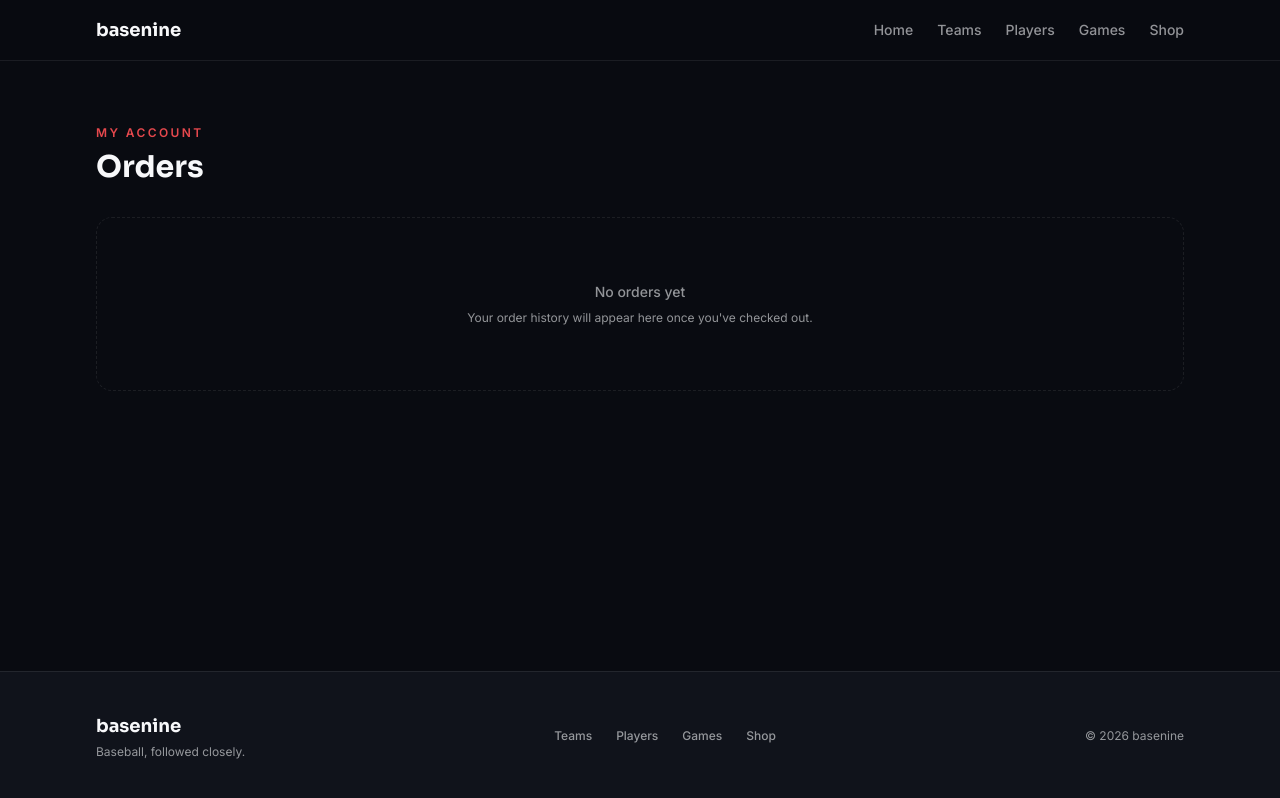
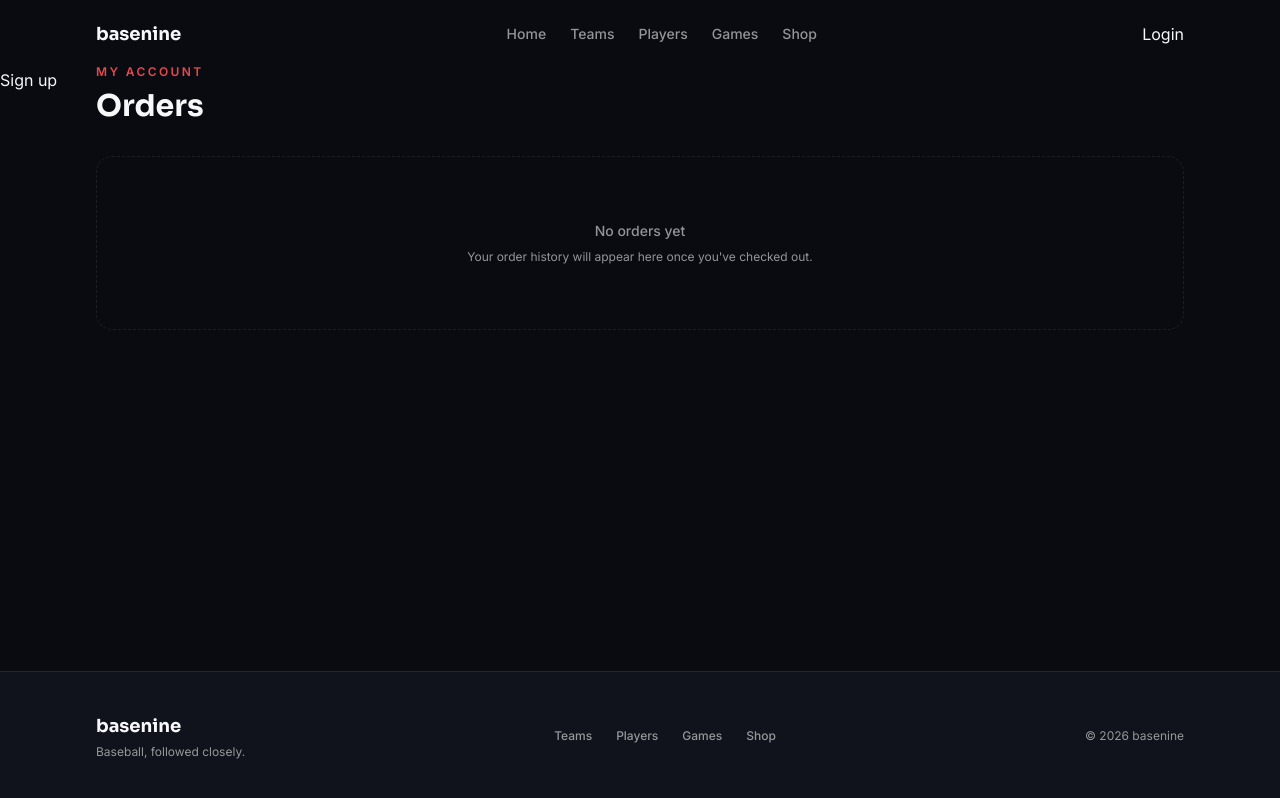
Before and after one commit to abdulazizbay/basenine-react, a React (Vite) app: page /orders in a window 1280 px wide. Built offline with nearby package versions, Linux system fonts and the light colour scheme; no server answers.

Commit message:
fix: authModal integrations

```diff
--- a/src/app/components/auth/index.tsx
+++ b/src/app/components/auth/index.tsx
@@ -17,8 +17,7 @@ export default function AuthModal() {
 
 	const handleSubmit = async (e: React.FormEvent) => {
 		e.preventDefault();
-		console.log('handleSubmit');
-
+		try {
 			const member = isSignup
 				? await memberService.signup({
 						memberNick,
@@ -34,10 +33,16 @@ export default function AuthModal() {
 				setAuthMember(member);
 				close();
 			}
+		} catch (err) {
+			console.log(err);
+		}
 	};
 
 	return (
-		<form onSubmit={handleSubmit}>
+		<form
+			onSubmit={handleSubmit}
+			className="fixed inset-0 z-50 flex items-center justify-center "
+		>
 			<h2>{isSignup ? 'Sign up' : 'Login'}</h2>
 
 			<input
@@ -62,6 +67,7 @@ export default function AuthModal() {
 			/>
 
 			<button type="submit">Submit</button>
+			<div onClick={close}>x</div>
 		</form>
 	);
 }
--- a/src/app/components/header/HomeNavbar.tsx
+++ b/src/app/components/header/HomeNavbar.tsx
@@ -2,6 +2,7 @@ import { NavLink } from 'react-router-dom';
 import { NAV_LINKS } from './navLinks';
 import { useAuthModal } from '../../hooks/useAuthModal';
 import { useAuth } from '../../hooks/useAuth';
+import MemberService from '../../services/MemberService';
 
 const linkClassName = ({ isActive }: { isActive: boolean }) =>
 	`text-sm font-medium transition-colors ${
@@ -9,8 +10,15 @@ const linkClassName = ({ isActive }: { isActive: boolean }) =>
 	}`;
 
 export default function HomeNavbar() {
-	const { openLogin } = useAuthModal();
-	const { authMember } = useAuth();
+	const { openLogin, openSignup } = useAuthModal();
+	const { authMember, setAuthMember } = useAuth();
+	const memberService = new MemberService();
+
+	const handleLogout = async () => {
+		await memberService.logout();
+		setAuthMember(null);
+	};
+
 	return (
 		<header className="absolute inset-x-0 top-0 z-20">
 			<div className="mx-auto flex w-full max-w-6xl items-center justify-between px-4 py-5 sm:px-6 lg:px-8">
@@ -30,11 +38,15 @@ export default function HomeNavbar() {
 					))}
 				</nav>
 				{authMember ? (
-					authMember.memberNick
+					<div>
+						<div>{authMember.memberNick}</div>
+						<div onClick={handleLogout}>Logout</div>
+					</div>
 				) : (
 					<div onClick={openLogin}>Login</div>
 				)}
 			</div>
+			<div onClick={openSignup}>Sign up</div>
 		</header>
 	);
 }
--- a/src/app/components/header/OtherNavbar.tsx
+++ b/src/app/components/header/OtherNavbar.tsx
@@ -1,26 +1,51 @@
-import { NavLink } from "react-router-dom";
-import { NAV_LINKS } from "./navLinks";
+import { NavLink } from 'react-router-dom';
+import { NAV_LINKS } from './navLinks';
+import { useAuthModal } from '../../hooks/useAuthModal';
+import { useAuth } from '../../hooks/useAuth';
+import MemberService from '../../services/MemberService';
 
 const linkClassName = ({ isActive }: { isActive: boolean }) =>
 	`text-sm font-medium transition-colors ${
-    isActive ? "text-bn-white" : "text-bn-muted hover:text-bn-white"
+		isActive ? 'text-bn-white' : 'text-bn-muted hover:text-bn-white'
 	}`;
 
 export default function OtherNavbar() {
+	const { openLogin, openSignup } = useAuthModal();
+	const { authMember, setAuthMember } = useAuth();
+	const memberService = new MemberService();
+
+	const handleLogout = async () => {
+		await memberService.logout();
+		setAuthMember(null);
+	};
 	return (
-    <header className="sticky top-0 z-20 border-b border-bn-border bg-bn-bg/90 backdrop-blur">
-      <div className="mx-auto flex w-full max-w-6xl items-center justify-between px-4 py-4 sm:px-6 lg:px-8">
-        <NavLink to="/" className="font-display text-lg font-bold text-bn-white">
+		<header className="absolute inset-x-0 top-0 z-20">
+			<div className="mx-auto flex w-full max-w-6xl items-center justify-between px-4 py-5 sm:px-6 lg:px-8">
+				<span className="font-display text-lg font-bold text-bn-white">
 					basenine
-        </NavLink>
+				</span>
 				<nav className="flex items-center gap-6">
 					{NAV_LINKS.map((link) => (
-            <NavLink key={link.to} to={link.to} end={link.to === "/"} className={linkClassName}>
+						<NavLink
+							key={link.to}
+							to={link.to}
+							end={link.to === '/'}
+							className={linkClassName}
+						>
 							{link.label}
 						</NavLink>
 					))}
 				</nav>
+				{authMember ? (
+					<div>
+						<div>{authMember.memberNick}</div>
+						<div onClick={handleLogout}>Logout</div>
 					</div>
+				) : (
+					<div onClick={openLogin}>Login</div>
+				)}
+			</div>
+			<div onClick={openSignup}>Sign up</div>
 		</header>
 	);
 }
--- a/src/app/context/AuthContext.tsx
+++ b/src/app/context/AuthContext.tsx
@@ -14,7 +14,7 @@ export const AuthContext = createContext<AuthContextValue | undefined>(
 export function AuthProvider({ children }: { children: ReactNode }) {
 	const cookies = new Cookies();
 	if (!cookies.get('accessToken')) localStorage.removeItem('memberData');
-	const [authMember, setAuthMember] = useState<Member | null>(
+	const [authMember, setAuthMember] = useState<Member | null>(()=>
 		localStorage.getItem('memberData')
 			? JSON.parse(localStorage.getItem('memberData') as string)
 			: null,
--- a/src/app/services/MemberService.ts
+++ b/src/app/services/MemberService.ts
@@ -30,6 +30,17 @@ class MemberService {
 			throw err;
 		}
 	}
+	public async logout(): Promise<void> {
+		try {
+			const url = this.path + '/member/logout';
+			const result = await axios.post(url, {}, { withCredentials: true });
+
+			localStorage.removeItem('memberData');
+			return result.data.logout;
+		} catch (err) {
+			throw err;
+		}
+	}
 }
 
 export default MemberService;
```
Lines whose indentation alone changed are shown as unchanged.
